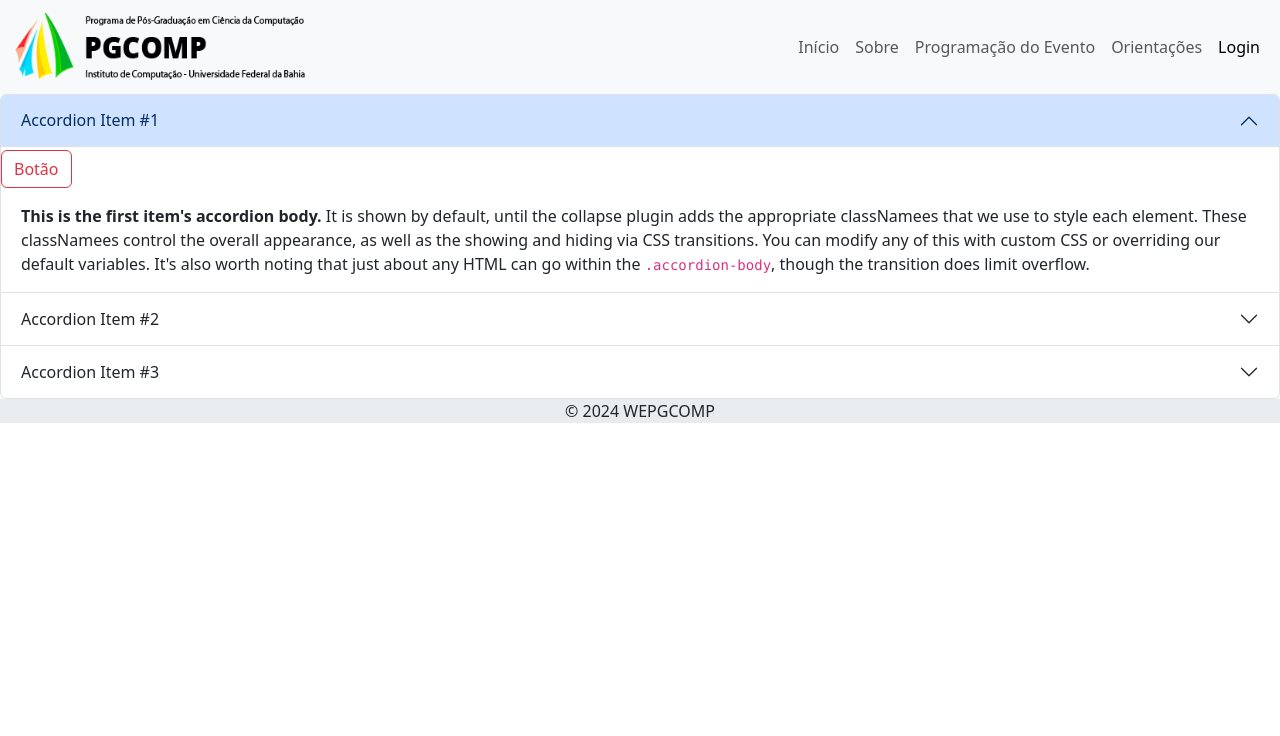
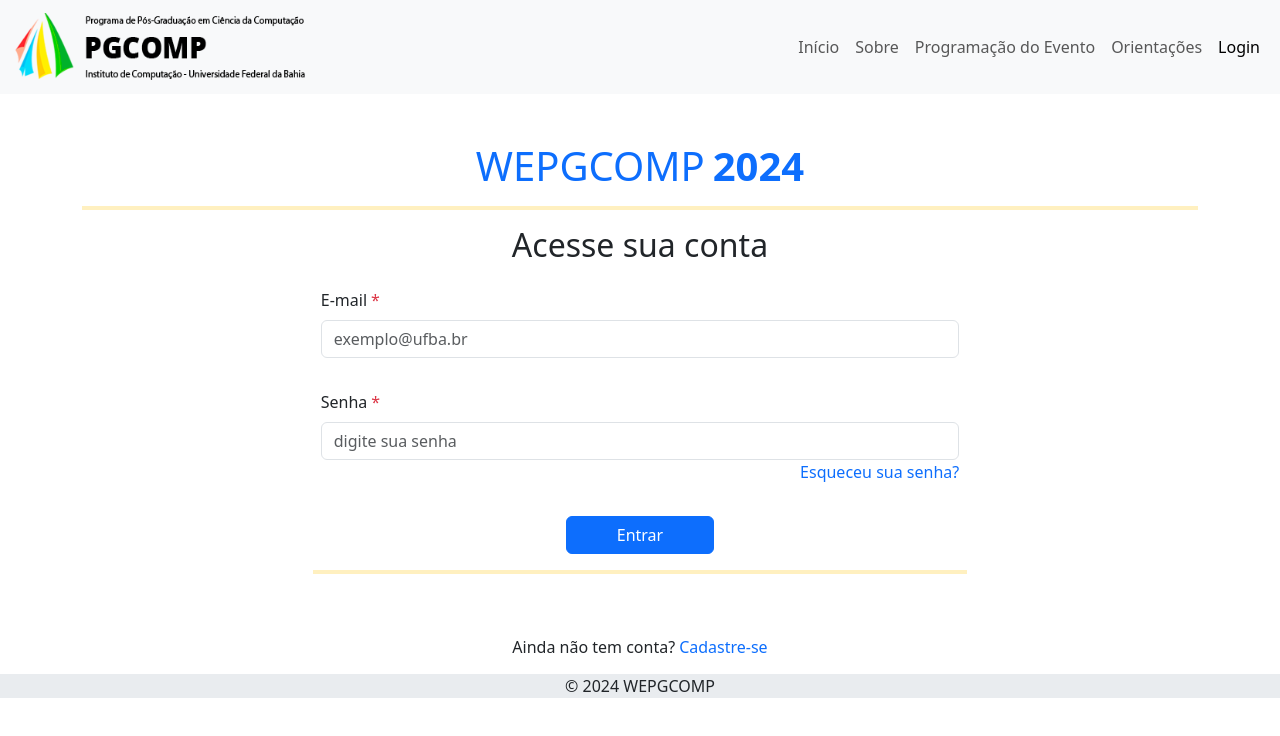
Before and after one commit to portalwepgcomp/portal-wepgcomp-frontend, a Next.js app: page / in a window 1280 px wide. Shown: the top 736 px of the page. Built offline with nearby package versions, Linux system fonts and the light colour scheme.

Commit message:
feat: Start login page

```diff
--- a/src/app/page.tsx
+++ b/src/app/page.tsx
@@ -1,13 +1,13 @@
 import Footer from "@/components/Footer";
 import Header from "@/components/Header";
-import LandingContainer from "@/pages/Landing/LandingContainer";
+import Login from "@/pages/Login/Login";
 
 export default function Home() {
   return (
-      <main>
-        <Header />
-        <LandingContainer></LandingContainer>
-        <Footer />
-      </main>
+    <main>
+      <Header />
+      <Login />
+      <Footer />
+    </main>
   );
 }
--- a/src/components/Footer.tsx
+++ b/src/components/Footer.tsx
@@ -1,6 +1,6 @@
 export default function Footer() {
     return (
-        <div className="footer text-center bg-body-secondary">
+        <div className="footer navbar-fixed-bottom text-center bg-body-secondary">
             <p>{`© 2024 WEPGCOMP`}</p>
         </div>
     );
--- a/src/pages/Landing/LandingContainer.tsx
+++ /dev/null
@@ -1,9 +0,0 @@
-import BotaoComponent from "@/components/UI/BotaoComponent";
-
-export default function LandingContainer() {
-    return (
-      <div>
-        <BotaoComponent></BotaoComponent>
-      </div>
-    );
-  }
--- /dev/null
+++ b/src/pages/Login/Login.tsx
@@ -0,0 +1,44 @@
+"use client"
+
+export default function Login() {
+    return (
+        <div>
+            <div className="container">
+                <h1 className="d-flex justify-content-center mt-5 fw-normal text-primary">WEPGCOMP
+                    <span className="fw-bold text-primary ms-2">2024</span>
+                </h1>
+                <hr className="border border-warning border-2"></hr>
+                <h2 className="d-flex justify-content-center mb-4">Acesse sua conta</h2>
+            </div>
+            <div className="container d-flex justify-content-center mb-5">
+                <form className="row g-3">
+                    <div className="col-12 mb-3">
+                        <label className="form-label">E-mail
+                            <span className="text-danger ms-1">*</span>
+                        </label>
+                        <input type="email" className="form-control" id="email" placeholder="exemplo@ufba.br" required />
+                    </div>
+                    <div className="col-12 mb-3">
+                        <label className="form-label">Senha
+                            <span className="text-danger ms-1">*</span>
+                        </label>
+                        <input type="password" className="form-control" id="password" placeholder="digite sua senha" required />
+
+                        <div className="text-end">
+                            <a href="#" className="link-underline link-underline-opacity-0">Esqueceu sua senha?</a>
+                        </div>
+                    </div>
+                    <div className="d-grid gap-2 col-3 mx-auto">
+                        <button type="submit" className="btn btn-primary">Entrar</button>
+                    </div>
+                    <hr className="border border-warning border-2"></hr>
+                </form>
+            </div>
+            <div className="container d-flex justify-content-center mb-2">
+                <h6>Ainda não tem conta?
+                    <a href="#" className="link-underline link-underline-opacity-0 ms-1">Cadastre-se</a>
+                </h6>
+            </div>
+        </div>
+    );
+}
```
